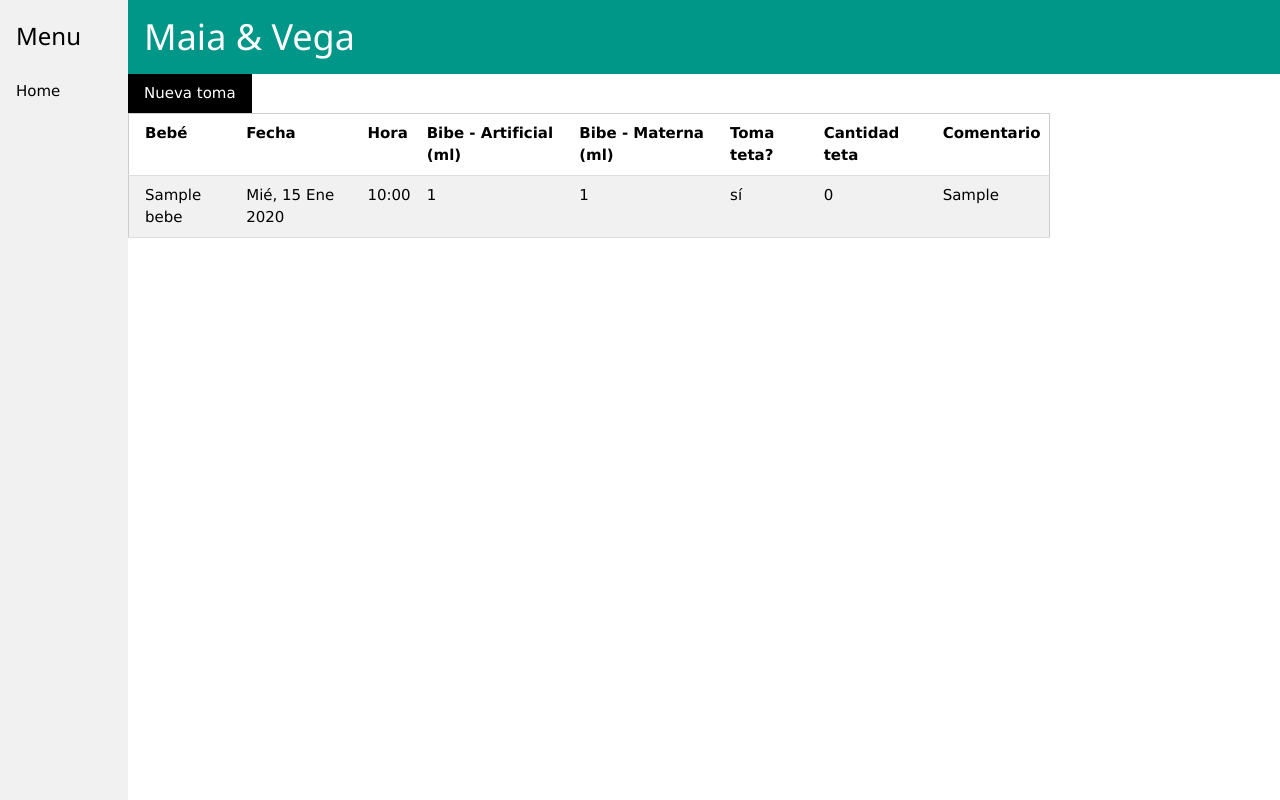
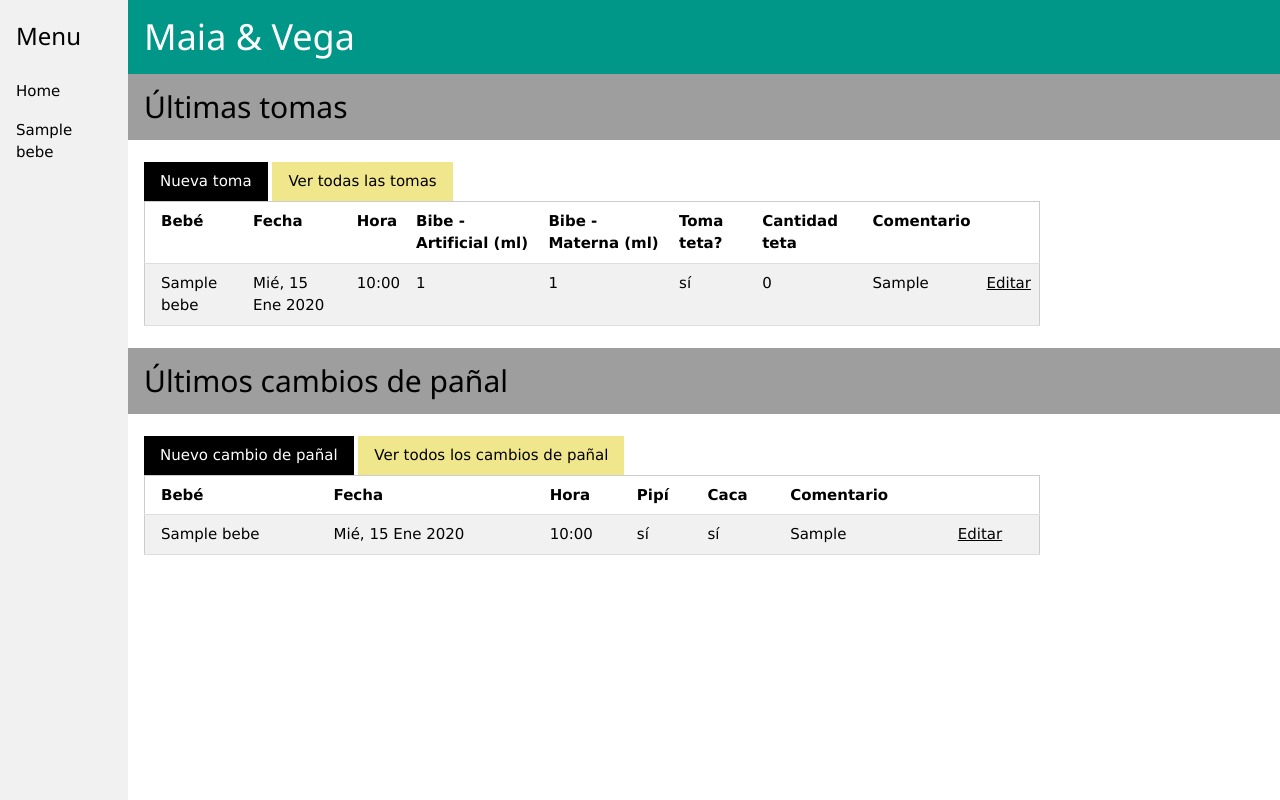
Before and after one commit to parnalte/twins-dashboard, a Django app: page / in a window 1280 px wide. Run offline with Django 3.2, Linux system fonts and the light colour scheme; a user stored in the database is signed in; tables that the repository leaves empty hold one stand-in row (values such as "Sample post").

Commit message:
Basic design of index page

```diff
--- a/twindash/twinsapp/templates/twinsapp/index.html
+++ b/twindash/twinsapp/templates/twinsapp/index.html
@@ -3,7 +3,14 @@
 
 {% block content %}
 
+<div id="tomas" class="w3-container w3-gray" >
+  <h2> Últimas tomas </h2>
+</div>
+
+<div class="w3-container" >
+  <br>
   <a href="/admin/twinsapp/toma/add" class="w3-button w3-black">Nueva toma</a>
+  <a href="/admin/twinsapp/toma" class="w3-button w3-khaki"> Ver todas las tomas</a>
 
   {% if latest_tomas_list %}
     <table class="w3-table-all" style="width:80%">
@@ -16,6 +23,7 @@
         <th>Toma teta?</th>
         <th>Cantidad teta</th>
         <th>Comentario</th>
+        <th></th>
       </tr>
       {% for toma in latest_tomas_list %}
       <tr>
@@ -27,10 +35,54 @@
         <td>{{toma.toma_teta | yesno}}</td>
         <td>{{toma.valor_teta | default_if_none:""}}</td>
         <td>{{toma.comentario | default_if_none:""}}</td>
+        <td><a href="/admin/twinsapp/toma/{{toma.id}}">Editar</a>
         <tr>
       {% endfor %}
+      </table>
 
   {% else %}
     <p>No hay ninguna toma.</p>
   {% endif %}
+
+</div>
+<br>
+<div id="cambios" class="w3-container w3-gray" >
+  <h2> Últimos cambios de pañal </h2>
+</div>
+
+<div class="w3-container" >
+
+  <br>
+  <a href="/admin/twinsapp/cambio/add" class="w3-button w3-black">Nuevo cambio de pañal</a>
+  <a href="/admin/twinsapp/cambio" class="w3-button w3-khaki"> Ver todos los cambios de pañal</a>
+  {% if latest_cambios_list %}
+    <table class="w3-table-all" style="width:80%">
+      <tr>
+        <th>Bebé</th>
+        <th>Fecha</th>
+        <th>Hora</th>
+        <th>Pipí</th>
+        <th>Caca</th>
+        <th>Comentario</th>
+        <th></th>
+      </tr>
+      {% for cambio in latest_cambios_list %}
+      <tr>
+        <td>{{cambio.bebe.nombre}}</td>
+        <td>{{cambio.fecha | date:"D, d M Y"}}</td>
+        <td>{{cambio.fecha | time:"H:i"}}</td>
+        <td>{{cambio.pipi | yesno}}</td>
+        <td>{{cambio.caca | yesno}}</td>
+        <td>{{cambio.comentario | default_if_none:""}}</td>
+        <td><a href="/admin/twinsapp/cambio/{{cambio.id}}">Editar</a>
+        <tr>
+      {% endfor %}
+      </table>
+
+  {% else %}
+    <p>No hay ningún cambio de pañal.</p>
+  {% endif %}
+</div>
+
+
 {% endblock %}
--- a/twindash/twinsapp/views.py
+++ b/twindash/twinsapp/views.py
@@ -2,7 +2,7 @@ from django.shortcuts import render, get_object_or_404
 from django.http import HttpResponse
 from django.contrib.auth.decorators import login_required
 
-from .models import Bebe, Toma
+from .models import Bebe, Toma, Cambio
 
 import datetime
 
@@ -10,8 +10,14 @@ import datetime
 # Create your views here.
 @login_required(login_url='/admin/login/')
 def index(request):
-    ultimas_tomas = Toma.objects.order_by("-fecha")
-    context = {'latest_tomas_list': ultimas_tomas}
+    ultimas_tomas = Toma.objects.order_by("-fecha")[:10]
+    ultimos_cambios = Cambio.objects.order_by("-fecha")[:10]
+    lista_bebes = Bebe.objects.all()
+    context = {
+        'latest_tomas_list': ultimas_tomas,
+        'latest_cambios_list': ultimos_cambios,
+        'bebe_list': lista_bebes
+        }
     return render(request, 'twinsapp/index.html', context)
 
 
```
Lines whose indentation alone changed are shown as unchanged.
